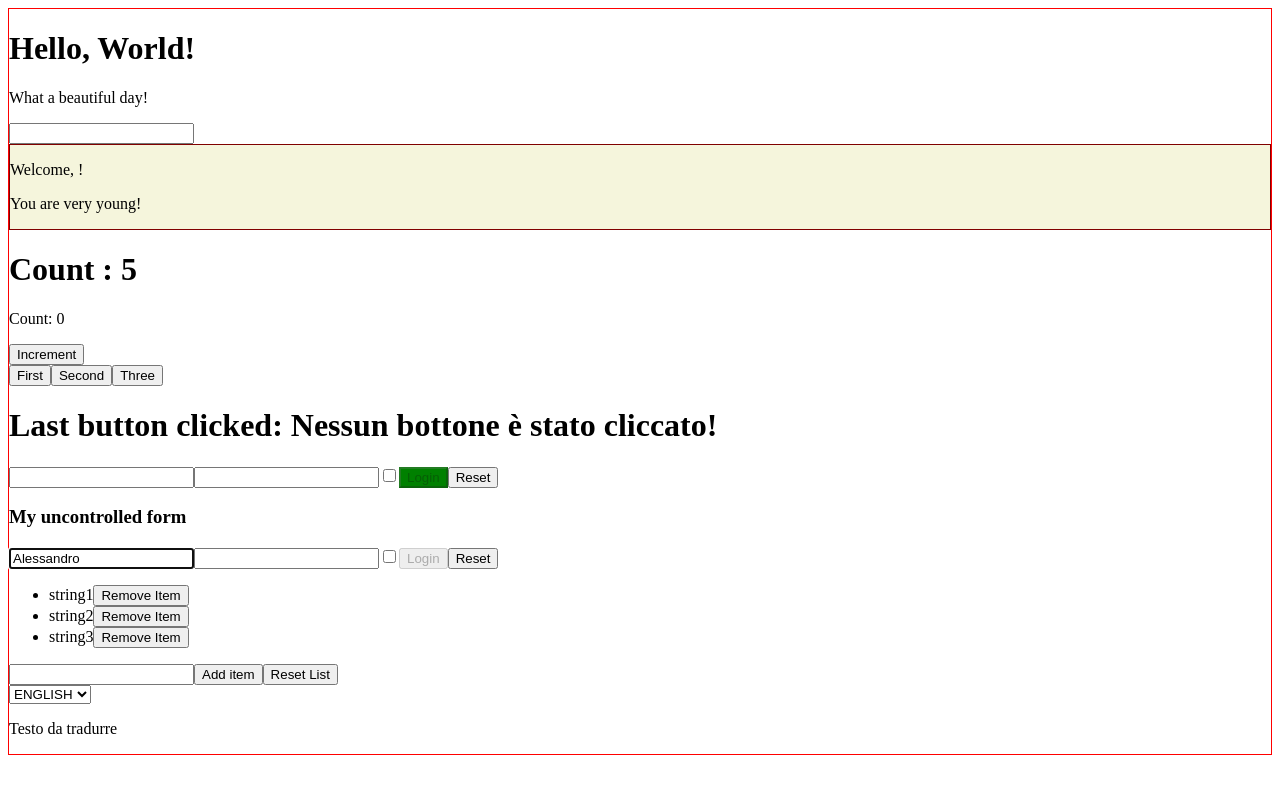
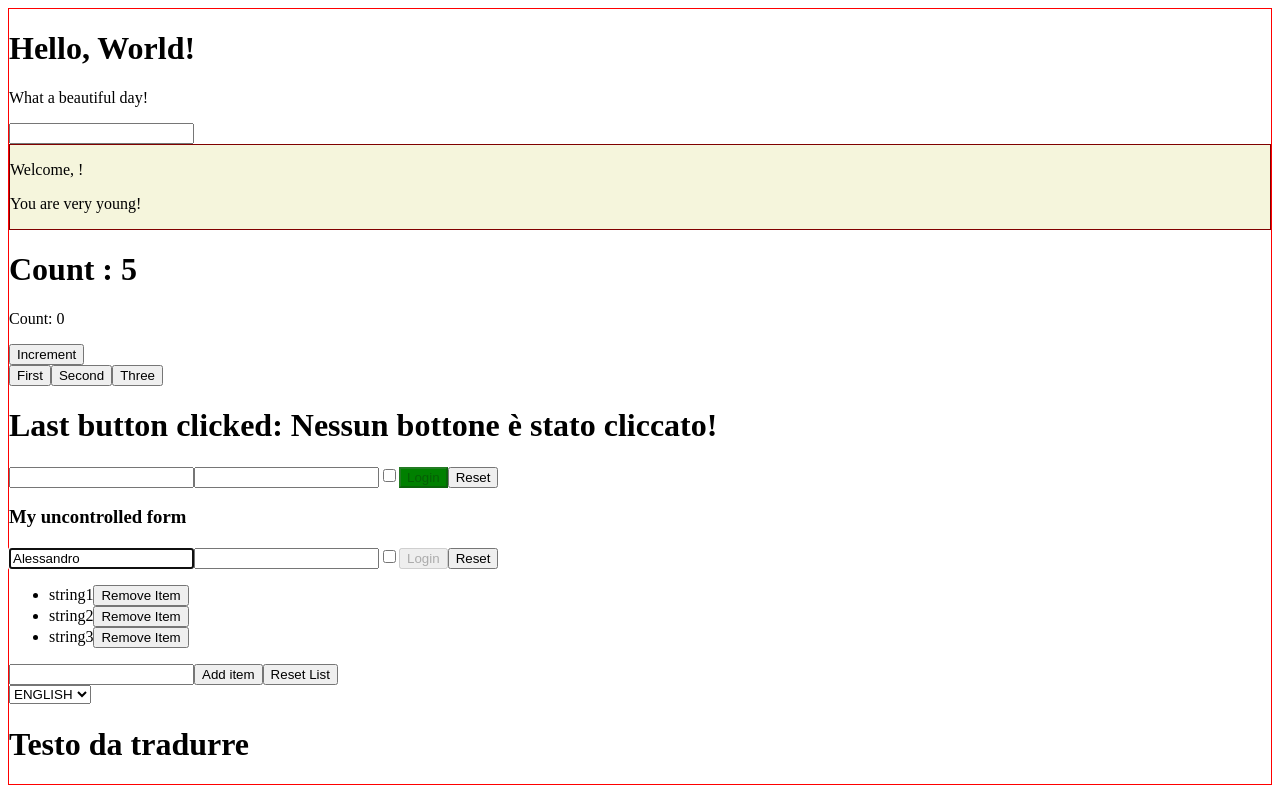
Before and after one commit to leggio98/react-exercises, a React (Create React App) app in the folder react-exercises/: page / in a window 1280 px wide. Built offline with nearby package versions, Linux system fonts and the light colour scheme.

Commit message:
Add Context-02?

```diff
--- a/react-exercises/src/DisplayLanguage.js
+++ b/react-exercises/src/DisplayLanguage.js
@@ -25,9 +25,9 @@ export class DisplayLanguage extends React.Component {
         </div>
         <div>
             <LanguageContext.Consumer>
-            { language => {
+            { (language) => {
                 return (
-                    <p>Testo da tradurre</p>
+                    <h1> Testo da tradurre</h1>    //Non ho capito cosa vuole l'esercizio
                 )
             }}
             </LanguageContext.Consumer>
```
